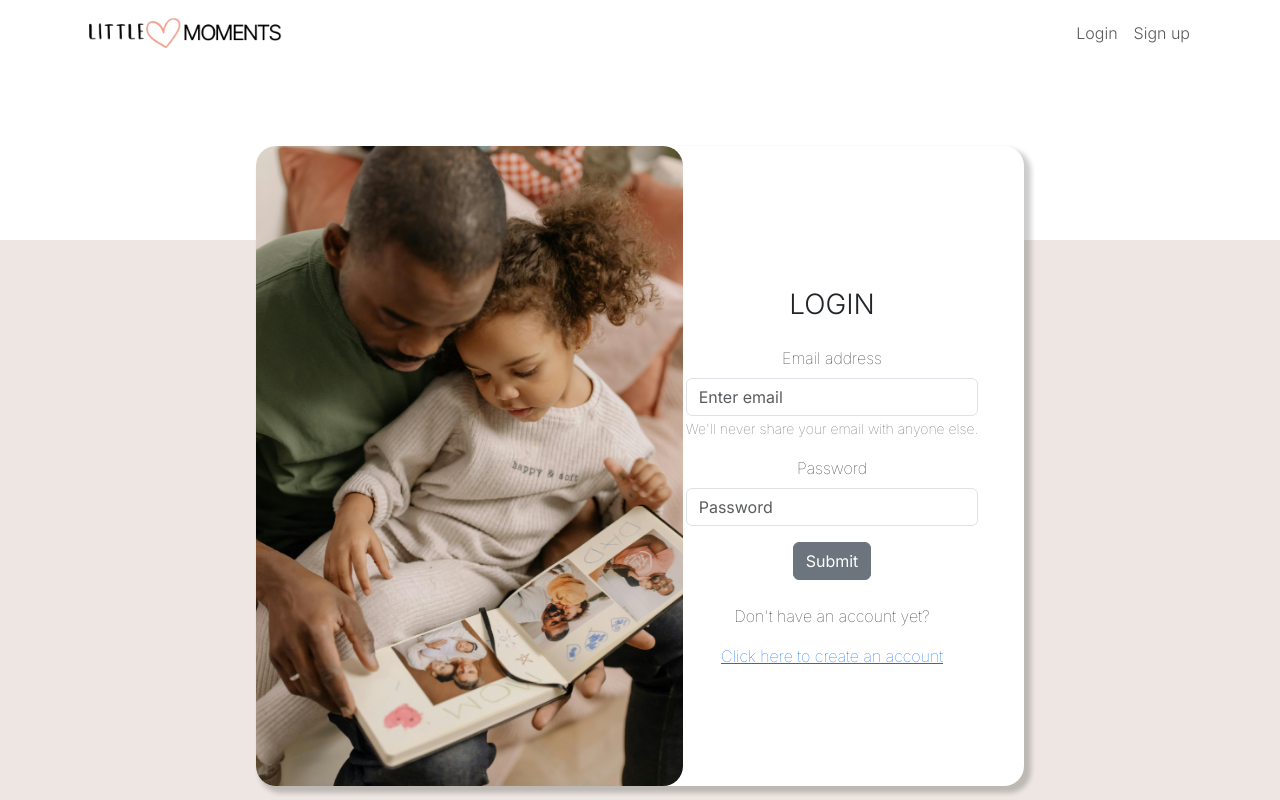
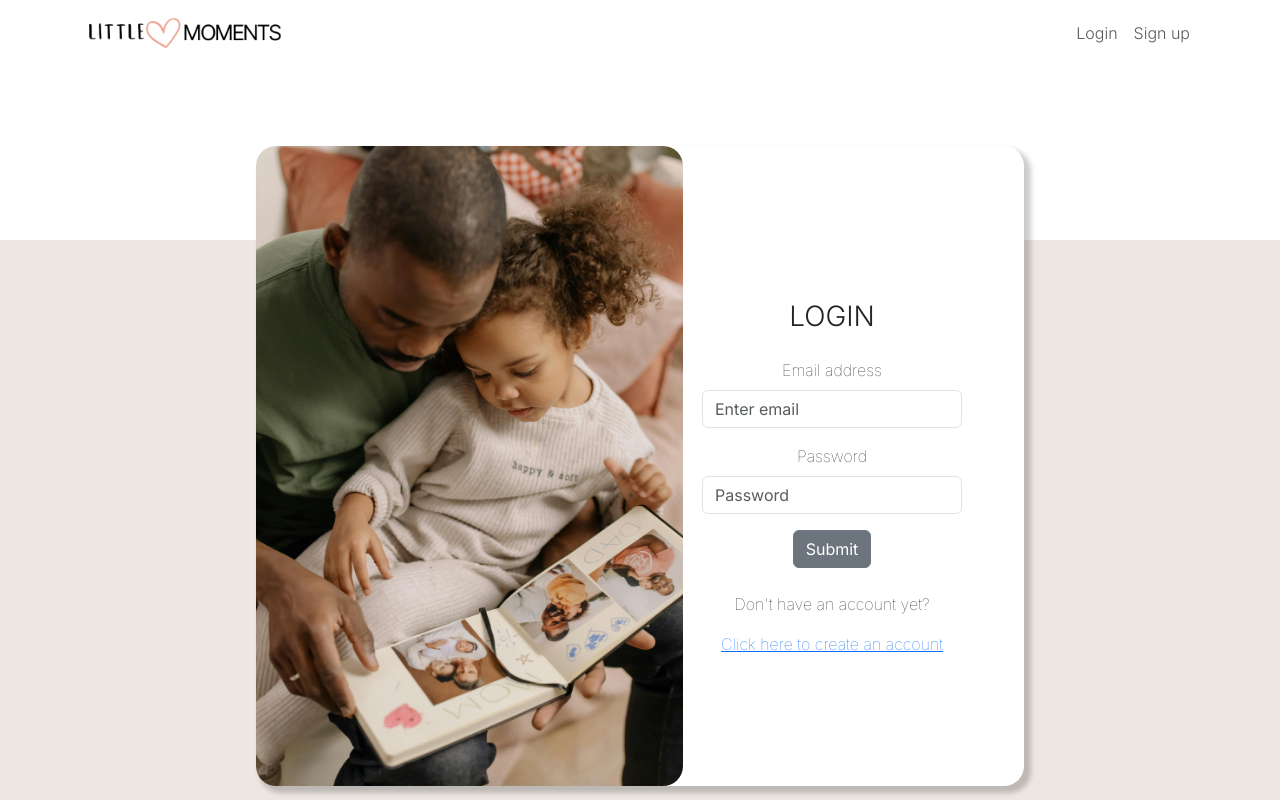
Before and after one commit to elisejonkers/little-moments-frontend, a React (Create React App) app: page /login in a window 1280 px wide. Built offline with nearby package versions, Linux system fonts and the light colour scheme.

Commit message:
removed line from login and sign up form

```diff
--- a/src/components/LogIn.tsx
+++ b/src/components/LogIn.tsx
@@ -81,9 +81,6 @@ const LogIn: React.FC = () => {
                             value={logIn.email}
                             onChange={handleInputChange}
                         />
-                        <Form.Text className="text-muted">
-                            We'll never share your email with anyone else.
-                        </Form.Text>
                     </Form.Group>
 
                     <Form.Group className="mb-3" controlId="formBasicPassword">
--- a/src/components/SignUp.tsx
+++ b/src/components/SignUp.tsx
@@ -70,9 +70,6 @@ const SignUp: React.FC = () => {
                             value={signUp.email}
                             onChange={handleInputChange}
                         />
-                        <Form.Text className="text-muted">
-                            We'll never share your email with anyone else.
-                        </Form.Text>
                     </Form.Group>
 
                     <Form.Group className="mb-3" controlId="formBasicPassword">
```
